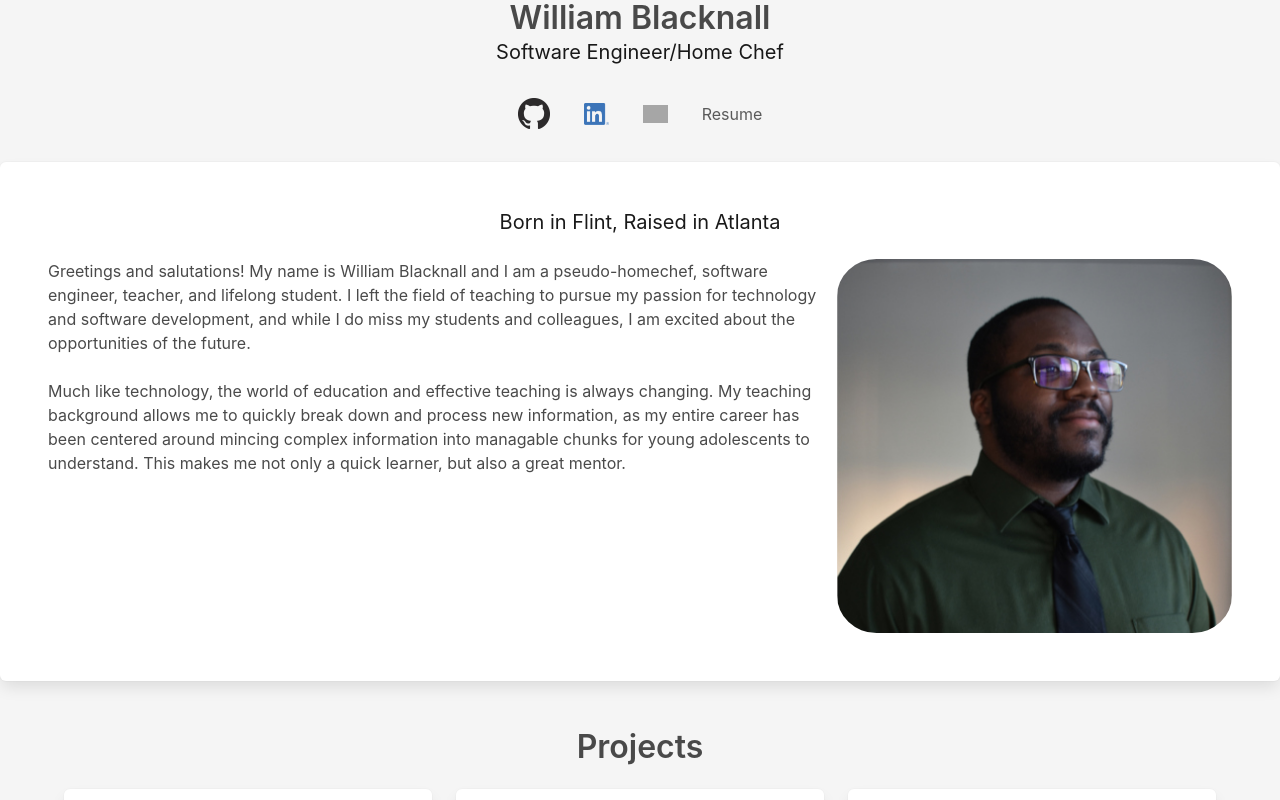
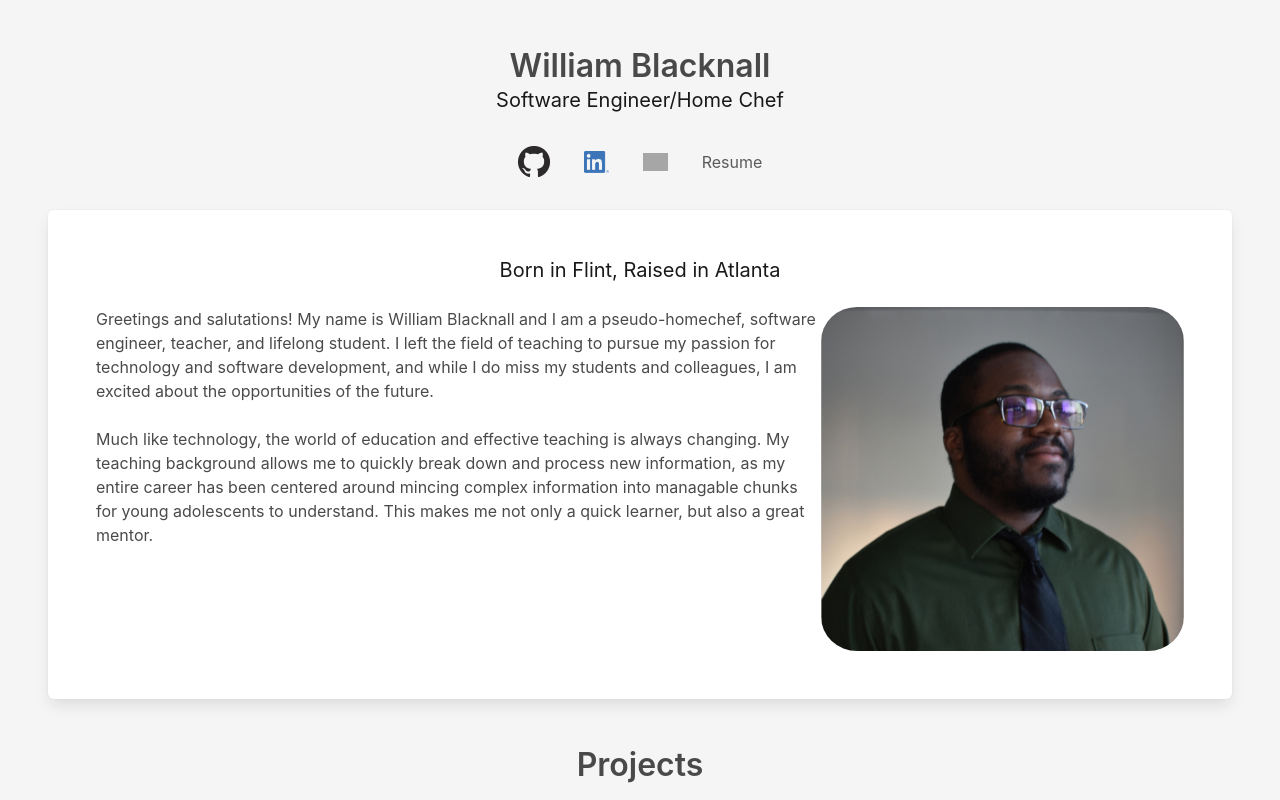
Before and after one commit to BlacknallW/Portfolo-React-Refactor, a React (Create React App) app: page / in a window 1280 px wide. Shown: the top 800 px of the page. Built offline with nearby package versions, Linux system fonts and the light colour scheme; grey boxes are pictures that could not be loaded.

Commit message:
I inexplicably forgot to add a section tag for Bulma the entire time this portfolio has existed. That wrong has been righted

```diff
--- a/package.json
+++ b/package.json
@@ -6,7 +6,7 @@
     "bulma": "^0.8.0",
     "react": "^16.12.0",
     "react-dom": "^16.12.0",
-    "react-scripts": "3.2.0"
+    "react-scripts": "^3.4.1"
   },
   "scripts": {
     "start": "react-scripts start",
--- a/src/App.js
+++ b/src/App.js
@@ -11,7 +11,7 @@ function App() {
 	return (
 		<>
 			<section class="hero is-light is-fullheight">
-				<div class="hero-head">
+				<div class="section hero-head">
 					<ProfileHeader />
 					<br />
 					<AboutContainer />
```
Also changed, not shown: 1 other file (tests, documents, lock files or other folders).
